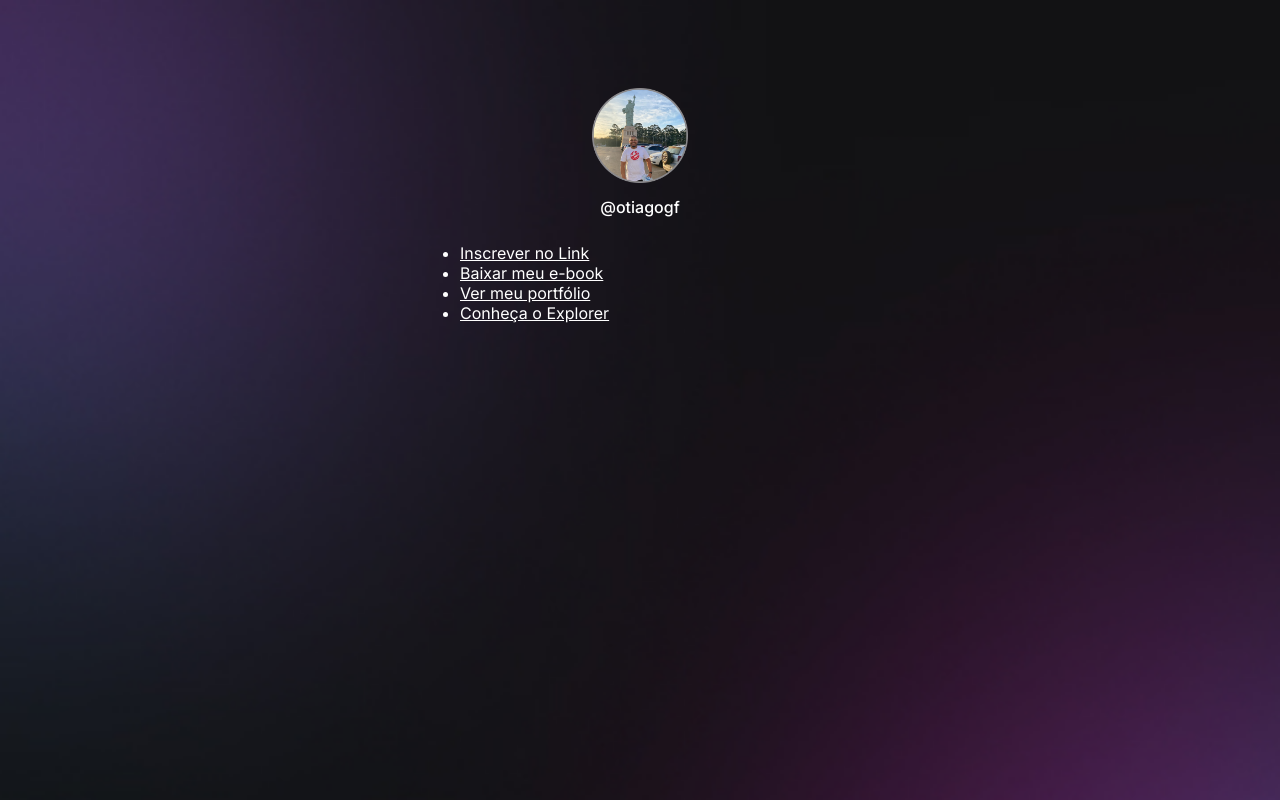
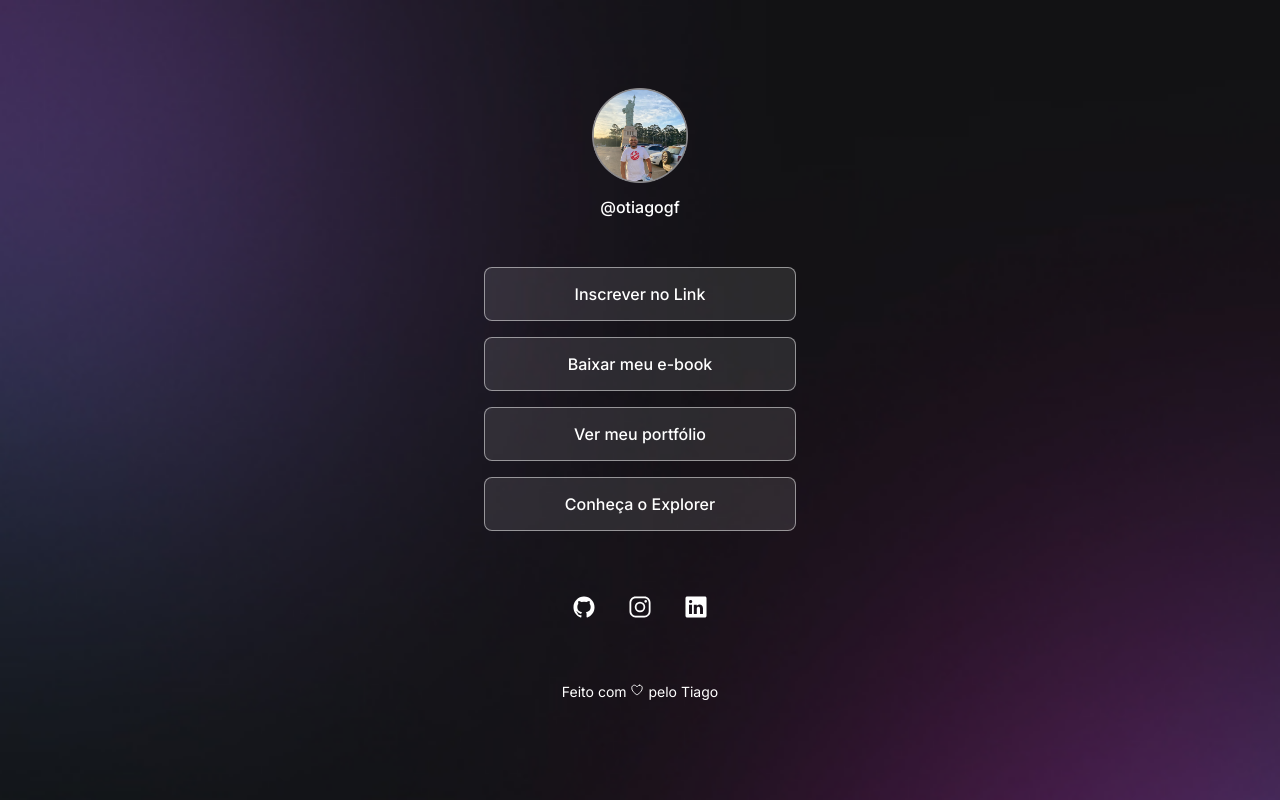
Before and after one commit to otiagogf/discover-rocketseat-2.0, a plain HTML site: page devlinks/index.html in a window 1280 px wide. Drawn offline with nearby package versions, Linux system fonts and the light colour scheme.

Commit message:
Inserção de redes sociais e footer - Dark mode Complete

```diff
--- a/devlinks/index.html
+++ b/devlinks/index.html
@@ -20,23 +20,37 @@
         </div>
         <ul>
             <li>
-                <a href="#"
-                target="_blank">Inscrever no Link</a>
+                <a href="#" target="_blank">Inscrever no Link</a>
             </li>
             <li>
-                <a href="#"
-                target="_blank">Baixar meu e-book</a>
+                <a href="#" target="_blank">Baixar meu e-book</a>
             </li>
             <li>
-                <a href="#"
-                target="_blank">Ver meu portfólio</a>
+                <a href="#" target="_blank">Ver meu portfólio</a>
             </li>
             <li>
-                <a href="#"
-                target="_blank">Conheça o Explorer</a>
+                <a href="#" target="_blank">Conheça o Explorer</a>
             </li>
         </ul>
+        <div id="social-links">
+            <a href="https://github.com/tiagofigueira" target="_blank">
+                <ion-icon name="logo-github"></ion-icon>
+            </a>
+            <a href="https://www.instagram.com/otiagogf/" target="_blank">
+                <ion-icon name="logo-instagram"></ion-icon>
+            </a>
+            <a href="https://www.linkedin.com/in/tiagogoncalvesfigueira/" target="_blank">
+                <ion-icon name="logo-linkedin"></ion-icon>
+            </a>
+        </div>
+
+        <footer>
+            Feito com <ion-icon name="heart-outline"></ion-icon> pelo Tiago
+        </footer>
     </div>
+
+    <script type="module" src="https://unpkg.com/ionicons@7.1.0/dist/ionicons/ionicons.esm.js"></script>
+    <script nomodule src="https://unpkg.com/ionicons@7.1.0/dist/ionicons/ionicons.js"></script>
 </body>
 
 </html>
--- a/devlinks/style.css
+++ b/devlinks/style.css
@@ -23,7 +23,7 @@ body {
 #container {
     width: 360px;
     margin: 56px auto 0px;
-
+    padding: 0 24px;
 }
 
 #profile {
@@ -44,3 +44,77 @@ body {
     font-weight: 500;
     line-height: 24px;
 }
+
+/* Links */
+ul {
+    list-style: none;
+
+    display: flex;
+    flex-direction: column;
+    gap: 16px;
+
+    padding: 24px 0;
+}
+
+ul li a{
+    display: flex;
+    align-items: center;
+    justify-content: center;
+
+    padding: 16px 24px;
+    background: rgba(255, 255, 255, 0.1);
+    border: 1px solid rgba(255, 255, 255, 0.5);
+    border-radius: 8px;
+    -webkit-backdrop-filter: blur(4px); /* Visto no caniuse.com */
+
+    text-decoration: none;
+    font-weight: 500;
+
+    transition: background .5s; /* transição do background da lista*/
+}
+
+/* pseudo-selector */
+
+ul li a:hover {
+    background: rgba(255, 255, 255, 0.05);
+    border: 1.5px solid white;
+}
+
+/* social links */
+
+#social-links {
+    display: flex;
+    justify-content: center;
+
+    padding: 24px 0;
+
+    font-size: 24px;
+}
+
+#social-links a {
+    display: flex;
+    align-items: center;
+    justify-content: center;
+    padding: 16px;
+
+    transition: background 0.2s;
+    border-radius: 50%;
+}
+
+/*
+ em social-links a:hover o border-radius não funciona o alinhamento 100%
+ para que seja possível, é necessário colocar em social-links a
+ o display flex e direcionamento centralizado
+*/
+
+#social-links a:hover {
+    background: rgba(255, 255, 255, 0.2);
+}
+
+/* Footer */
+
+footer {
+    padding: 24px 0;
+    text-align: center;
+    font-size: 14px;
+}
```
